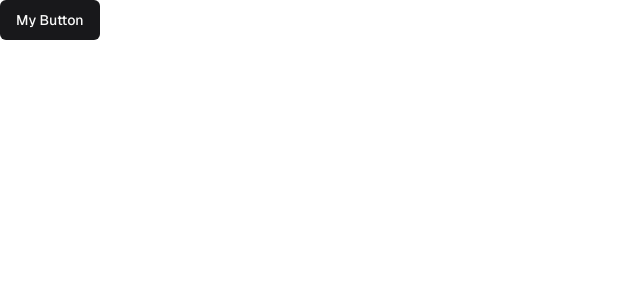
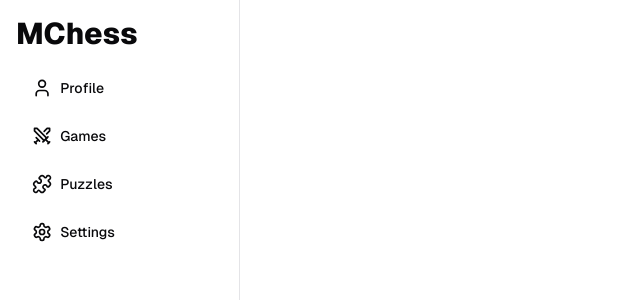
Before and after one commit to mateusmtoledo/chess-client, a Vue app: page / in a window 1280 px wide. Shown: the top 300 px of the page, without its empty margins (0-640 px from the left). Built offline with nearby package versions, Linux system fonts and the light colour scheme.

Commit message:
Add navbar

```diff
--- a/src/App.vue
+++ b/src/App.vue
@@ -1,8 +1,20 @@
 <script setup lang="ts">
+import { Puzzle, Settings, Swords, User } from 'lucide-vue-next';
+import NavLink from './components/NavLink.vue';
 </script>
 
 <template>
-  <Button>My Button</Button>
+  <div class="grid grid-cols-[240px_1fr] h-screen">
+    <div class="bg-background border-r border-border flex flex-col gap-4 p-4">
+      <h1 class="text-3xl font-extrabold">
+        MChess
+      </h1>
+      <nav className="flex flex-col gap-2">
+        <NavLink text="Profile" :icon="User" />
+        <NavLink text="Games" :icon="Swords" />
+        <NavLink text="Puzzles" :icon="Puzzle" />
+        <NavLink text="Settings" :icon="Settings" />
+      </nav>
+    </div>
+  </div>
 </template>
-
-<style scoped></style>
--- /dev/null
+++ b/src/components/NavLink.vue
@@ -0,0 +1,18 @@
+<script setup lang="ts">
+import { LucideIcon } from 'lucide-vue-next';
+import { Button } from './ui/button';
+
+type NavLinkProps = {
+  icon: LucideIcon
+  text: string
+}
+
+const props = defineProps<NavLinkProps>()
+</script>
+
+<template>
+  <Button variant="ghost" class="flex gap-2">
+    <component :is="props.icon" />
+    <p class="w-full text-left">{{ props.text }}</p>
+  </Button>
+</template>
--- a/src/main.ts
+++ b/src/main.ts
@@ -1,10 +1,6 @@
 import { createApp } from 'vue'
 import App from './App.vue'
 import './assets/index.css'
-import { Button } from './components/ui/button'
 
 const app = createApp(App)
-
-app.component('Button', Button)
-
 app.mount('#app')
```
Also changed, not shown: 1 other file (tests, documents, lock files or other folders).
